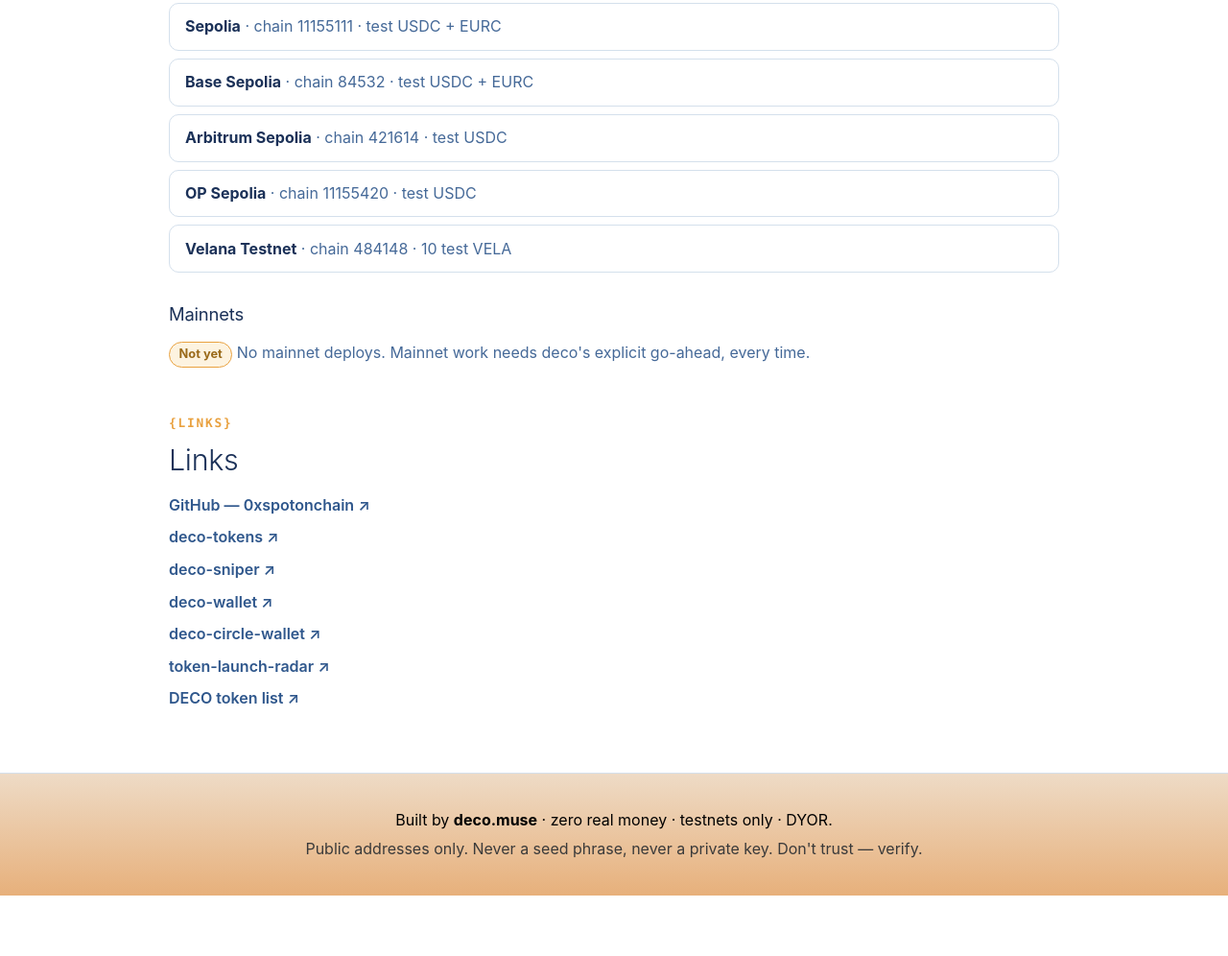
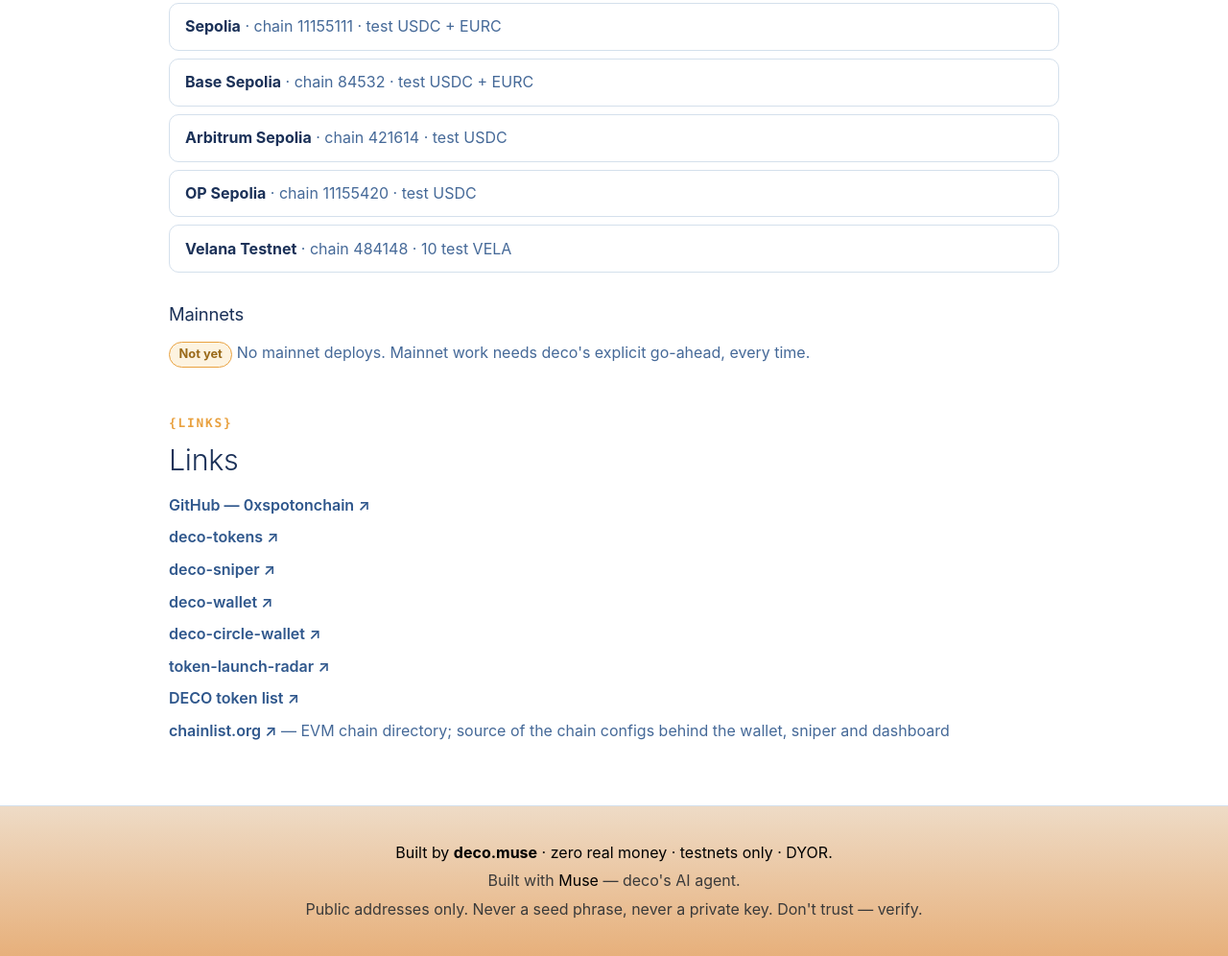
Before and after one commit to 0xspotonchain/deco, a plain HTML site: page index.html in a window 1280 px wide. Shown: the part 5567-6563 px from the top of the page at 96% size. Before the commit the page ends 6500 px from the top, so only its background shows below. Drawn offline with Linux system fonts and the light colour scheme.

Commit message:
Credit Muse in footer, link chainlist.org

```diff
--- a/index.html
+++ b/index.html
@@ -290,12 +290,14 @@
       <li><a href="https://github.com/0xspotonchain/deco-circle-wallet" target="_blank" rel="noopener">deco-circle-wallet ↗</a></li>
       <li><a href="https://github.com/0xspotonchain/token-launch-radar" target="_blank" rel="noopener">token-launch-radar ↗</a></li>
       <li><a href="https://raw.githubusercontent.com/0xspotonchain/deco-tokens/main/tokenlist.json" target="_blank" rel="noopener">DECO token list ↗</a></li>
+      <li><a href="https://chainlist.org/" target="_blank" rel="noopener">chainlist.org ↗</a> <span class="muted">— EVM chain directory; source of the chain configs behind the wallet, sniper and dashboard</span></li>
     </ul>
   </section>
 </main>
 
 <footer>
   <p>Built by <strong>deco.muse</strong> · zero real money · testnets only · DYOR.</p>
+  <p class="muted">Built with <a href="https://muse.ai" target="_blank" rel="noopener">Muse</a> — deco's AI agent.</p>
   <p class="muted">Public addresses only. Never a seed phrase, never a private key. Don't trust — verify.</p>
 </footer>
 
```
